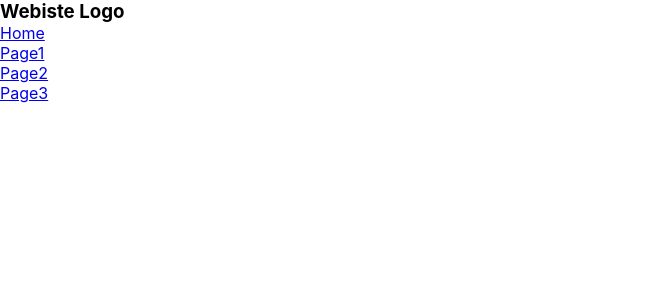
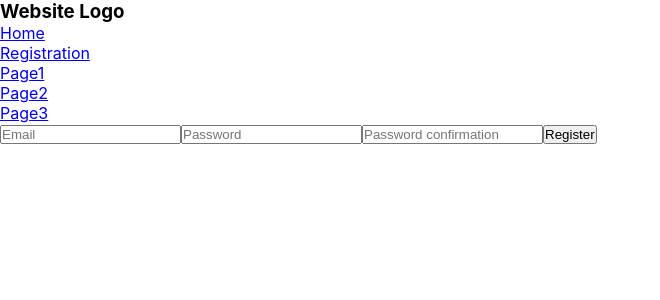
Before and after one commit to mgibby91/react-MPA-template, a React (Create React App) app: page /registration in a window 1280 px wide. Shown: the top 300 px of the page, without its empty margins (0-660 px from the left). Built offline with nearby package versions, Linux system fonts and the light colour scheme.

Commit message:
setup initial register comp

```diff
--- a/package.json
+++ b/package.json
@@ -7,6 +7,7 @@
     "@testing-library/react": "^9.5.0",
     "@testing-library/user-event": "^7.2.1",
     "axios": "^0.20.0",
+    "cookie-session": "^1.4.0",
     "react": "^16.13.1",
     "react-dom": "^16.13.1",
     "react-router-dom": "^5.2.0",
--- a/src/App.js
+++ b/src/App.js
@@ -2,6 +2,7 @@ import React from 'react';
 import './App.css';
 import Nav from './components/Nav';
 import Index from './components/Index';
+import Registration from './components/registration/Registration';
 import Page1 from './components/page1/Page1';
 import Page2 from './components/page2/Page2';
 import Page3 from './components/page3/Page3';
@@ -26,6 +27,7 @@ function App() {
             render={props => (
               <Index {...props} someData={someData} />
             )} />
+          <Route path='/registration' component={Registration} />
           <Route path='/page1' component={Page1} />
           <Route path='/page2' component={Page2} />
           <Route path='/page3' component={Page3} />
--- a/src/components/Nav.jsx
+++ b/src/components/Nav.jsx
@@ -5,10 +5,13 @@ export default function Nav() {
 
   return (
     <nav className='nav-main-container'>
-      <h3>Webiste Logo</h3>
+      <h3>Website Logo</h3>
       <ul className="nav-links">
         <Link to='/'>
           <li>Home</li>
+        </Link>
+        <Link to='/registration'>
+          <li>Registration</li>
         </Link>
         <Link to='/page1'>
           <li>Page1</li>
--- /dev/null
+++ b/src/components/registration/Registration.jsx
@@ -0,0 +1,60 @@
+import React, { useState } from 'react';
+import axios from 'axios';
+
+export default function Registration(props) {
+
+  const [state, setState] = useState({
+    email: '',
+    password: '',
+    passwordConfirmation: '',
+    registrationErrors: ''
+  });
+
+  function handleSubmit(event) {
+    console.log('formState', state);
+
+    axios.post('/api/register', {
+      email: state.email,
+      password: state.password,
+    })
+      .then(res => {
+        console.log(res);
+      })
+
+    event.preventDefault();
+  }
+
+  return (
+    <div className='registration-main-container'>
+      <form onSubmit={(event) => handleSubmit(event)}>
+        <input
+          type="email"
+          name='email'
+          placeholder="Email"
+          value={state.email}
+          onChange={(event) => setState({ ...state, email: event.target.value })}
+          required
+        />
+        <input
+          type="password"
+          name='password'
+          placeholder="Password"
+          value={state.password}
+          onChange={(event) => setState({ ...state, password: event.target.value })}
+          required
+        />
+        <input
+          type="password"
+          name='passwordConfirmation'
+          placeholder="Password confirmation"
+          value={state.passwordConfirmation}
+          onChange={(event) => setState({ ...state, passwordConfirmation: event.target.value })}
+          required
+        />
+
+        <button type='submit'>Register</button>
+      </form>
+    </div>
+  )
+
+}
```
Also changed, not shown: 1 other file (tests, documents, lock files or other folders).
